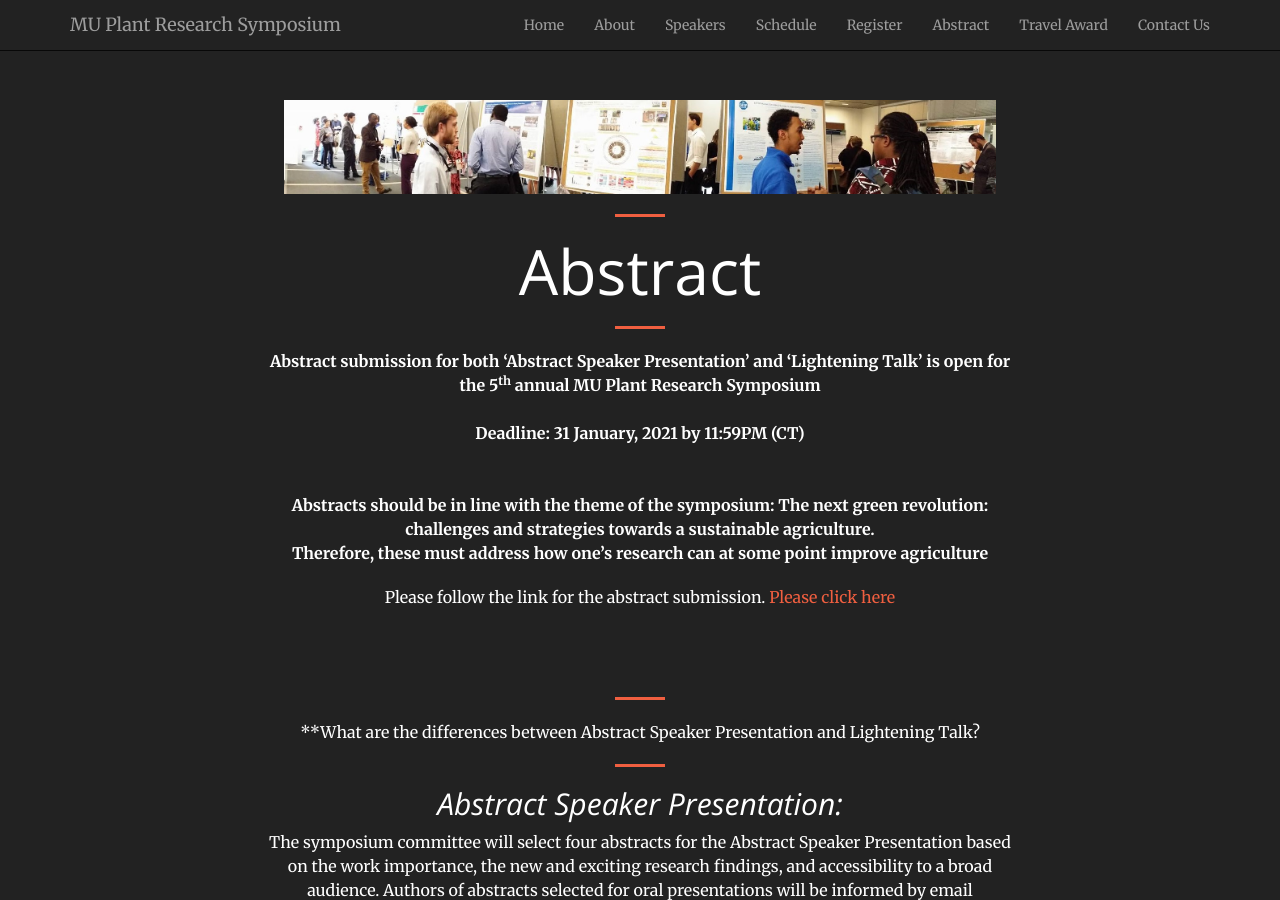
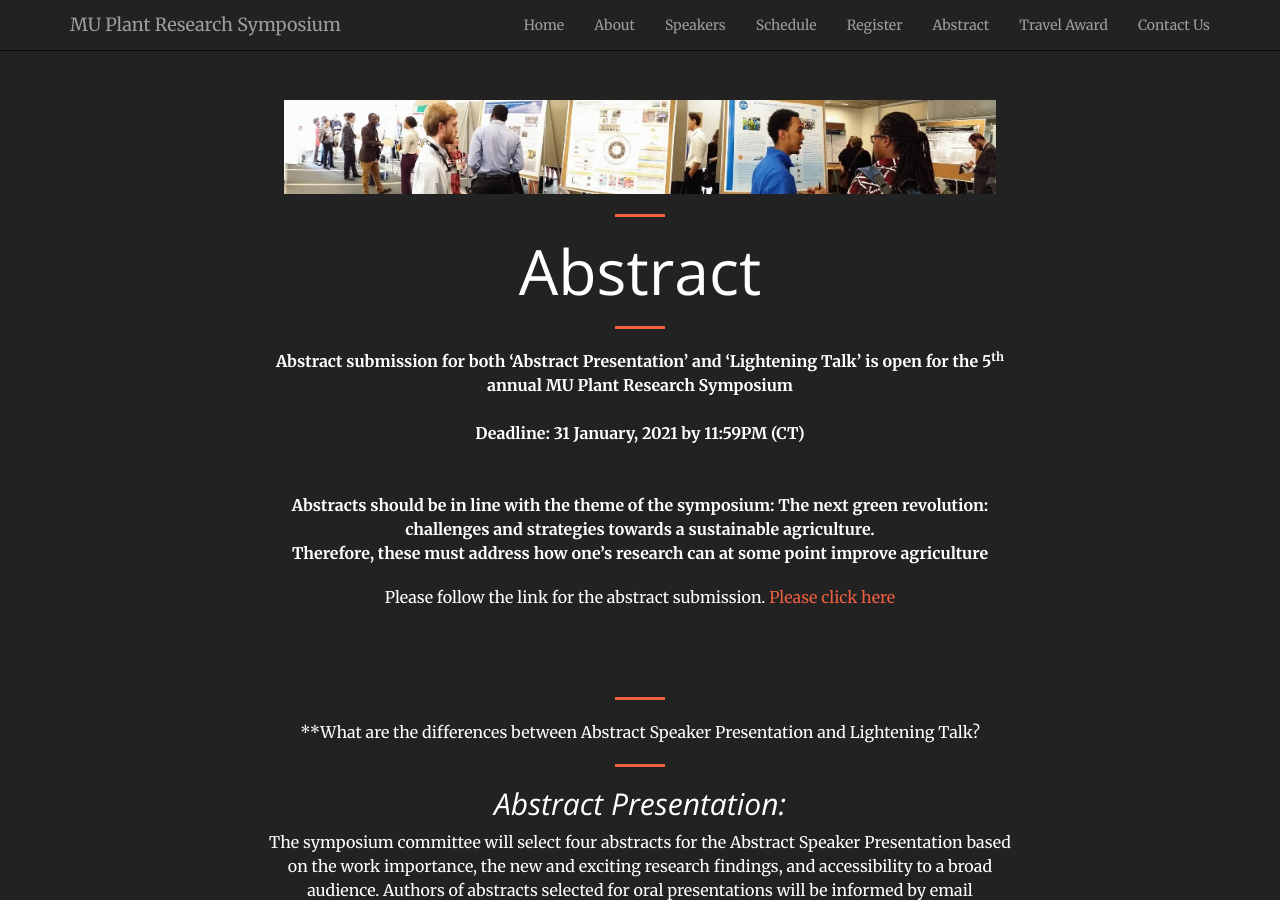
Before and after one commit to mupioneersymposium/mupioneersymposium.github.io, a Jekyll site: the page built from abstract.md, in a window 1280 px wide and 900 px high. Built offline with Jekyll 4.4.1, drawn with Linux system fonts in a browser that asks for light colours.

Commit message:
Update abstract.md

```diff
--- a/abstract.md
+++ b/abstract.md
@@ -7,7 +7,7 @@ layout: regular
 <hr style="clear: both;" />
 # Abstract
 <hr style="clear: both;" />
-**Abstract submission for both 'Abstract Speaker Presentation' and 'Lightening Talk' is open for the 5<sup>th</sup> annual MU Plant Research Symposium** <br/>
+**Abstract submission for both 'Abstract Presentation' and 'Lightening Talk' is open for the 5<sup>th</sup> annual MU Plant Research Symposium** <br/>
 <br/>
 **Deadline: 31 January, 2021 by 11:59PM (CT)**
 <br/><br/><br/>
@@ -21,7 +21,7 @@ Please follow the link for the abstract submission. <a href="https://docs.google
 <hr style="clear: both;" />
 **What are the differences between Abstract Speaker Presentation and Lightening Talk?
 <hr style="clear: both;" />
-## *Abstract Speaker Presentation:*
+## *Abstract Presentation:*
 The symposium committee will select four abstracts for the Abstract Speaker Presentation based on the work importance, the new and exciting research findings, and accessibility to a broad audience. Authors of abstracts selected for oral presentations will be informed by email mupltsciplantrese1@umsystem.edu by February 10th, 2021.
 <br/><br/>
 The allocated time for the presentation is 15 minutes followed by 5 minutes for questions. The applicants not selected for the Abstract Speaker Presentation will be considered for Lightning Talks upon request.
```
